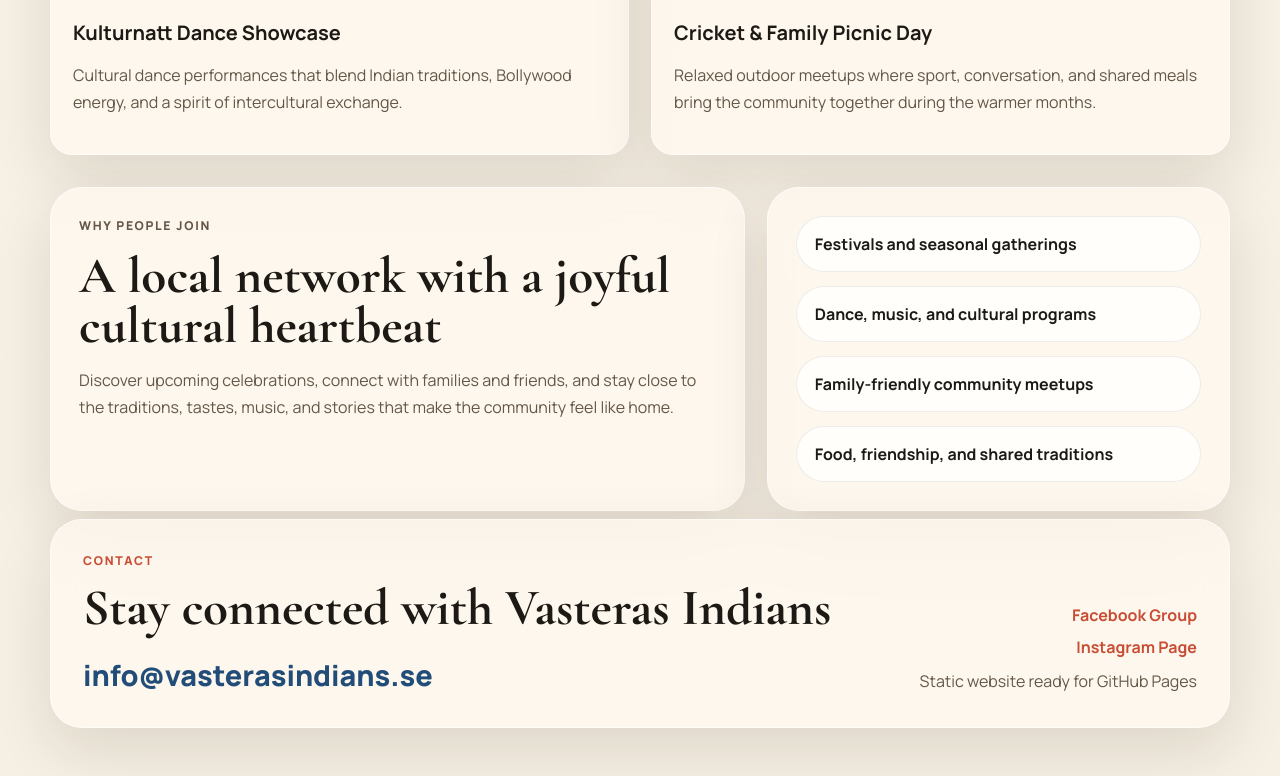
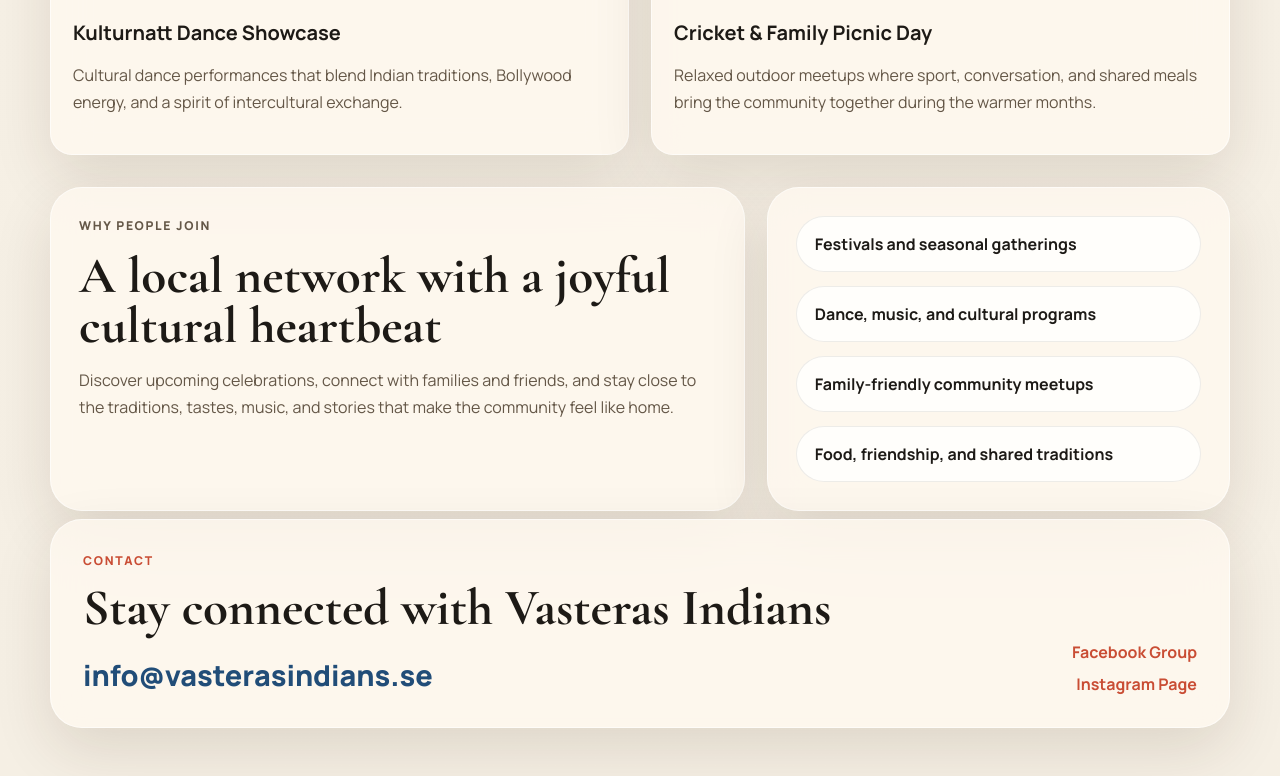
Before and after one commit to vasterasindians/website, a plain HTML site: page index.html in a window 1280 px wide. Shown: the part 2641-3417 px from the top of the page. Drawn offline with nearby package versions, Linux system fonts and the light colour scheme.

Commit message:
minor changes to index.html

```diff
--- a/index.html
+++ b/index.html
@@ -226,7 +226,6 @@
             rel="noreferrer"
             >Instagram Page</a
           >
-          <span>Static website ready for GitHub Pages</span>
         </div>
       </footer>
     </div>
```
